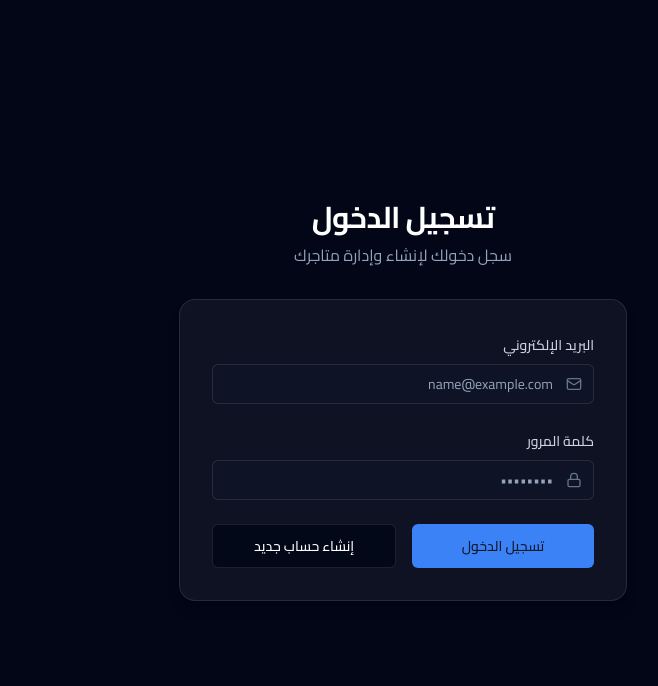
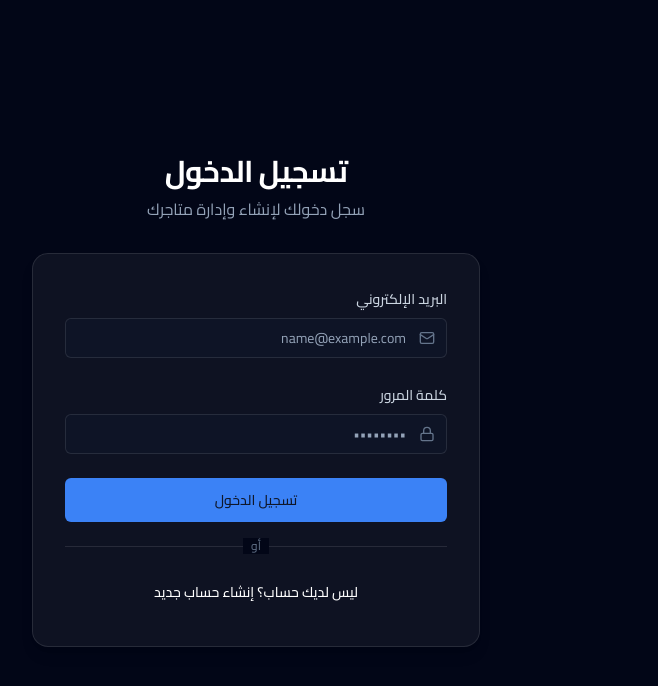
Before and after one commit to Samo-cyber/store-template, a Next.js app: page /www/login in a window 1280 px wide. Shown: the top 686 px of the page, without its empty margins (549-1207 px from the left). Built offline with nearby package versions, Linux system fonts and the light colour scheme.

Commit message:
fix start free

```diff
--- a/src/app/www/create-store/page.tsx
+++ b/src/app/www/create-store/page.tsx
@@ -1,6 +1,6 @@
 "use client";
 
-import { useState } from "react";
+import { useState, useEffect } from "react";
 import { useRouter } from "next/navigation";
 import { createBrowserClient } from "@supabase/ssr";
 import { Button } from "@/components/ui/Button";
@@ -16,6 +16,16 @@ export default function CreateStorePage() {
         process.env.NEXT_PUBLIC_SUPABASE_URL!,
         process.env.NEXT_PUBLIC_SUPABASE_ANON_KEY!
     );
+
+    useEffect(() => {
+        const checkAuth = async () => {
+            const { data: { session } } = await supabase.auth.getSession();
+            if (!session) {
+                router.push('/login?next=/create-store');
+            }
+        };
+        checkAuth();
+    }, [supabase, router]);
 
     const handleSubmit = async (e: React.FormEvent) => {
         e.preventDefault();
--- a/src/app/www/login/page.tsx
+++ b/src/app/www/login/page.tsx
@@ -16,6 +16,9 @@ export default function LoginPage() {
     const router = useRouter();
     const searchParams = useSearchParams();
     const next = searchParams.get('next') || '/create-store';
+    const initialView = searchParams.get('view') === 'signup' ? 'signup' : 'login';
+    const [view, setView] = useState<'login' | 'signup'>(initialView);
+
     const supabase = createBrowserClient(
         process.env.NEXT_PUBLIC_SUPABASE_URL!,
         process.env.NEXT_PUBLIC_SUPABASE_ANON_KEY!
@@ -42,7 +45,8 @@ export default function LoginPage() {
         }
     };
 
-    const handleSignUp = async () => {
+    const handleSignUp = async (e?: React.FormEvent) => {
+        if (e) e.preventDefault();
         setLoading(true);
         setError(null);
 
@@ -73,12 +77,16 @@ export default function LoginPage() {
                 className="w-full max-w-md space-y-8"
             >
                 <div className="text-center space-y-2">
-                    <h1 className="text-3xl font-bold tracking-tight">تسجيل الدخول</h1>
-                    <p className="text-slate-400">سجل دخولك لإنشاء وإدارة متاجرك</p>
+                    <h1 className="text-3xl font-bold tracking-tight">
+                        {view === 'signup' ? 'إنشاء حساب جديد' : 'تسجيل الدخول'}
+                    </h1>
+                    <p className="text-slate-400">
+                        {view === 'signup' ? 'أنشئ حسابك للبدء في بناء متجرك' : 'سجل دخولك لإنشاء وإدارة متاجرك'}
+                    </p>
                 </div>
 
                 <div className="bg-white/5 border border-white/10 rounded-2xl p-8 shadow-lg">
-                    <form onSubmit={handleLogin} className="space-y-6">
+                    <form onSubmit={view === 'signup' ? handleSignUp : handleLogin} className="space-y-6">
                         {error && (
                             <div className="p-3 text-sm text-red-500 bg-red-500/10 rounded-lg text-center">
                                 {error}
@@ -115,12 +123,28 @@ export default function LoginPage() {
                             </div>
                         </div>
 
-                        <div className="flex gap-4">
-                            <Button type="submit" className="flex-1 h-11" disabled={loading}>
-                                {loading ? <Loader2 className="h-5 w-5 animate-spin" /> : "تسجيل الدخول"}
+                        <div className="flex flex-col gap-4">
+                            <Button type="submit" className="w-full h-11" disabled={loading}>
+                                {loading ? <Loader2 className="h-5 w-5 animate-spin" /> : (view === 'signup' ? "إنشاء حساب" : "تسجيل الدخول")}
                             </Button>
-                            <Button type="button" variant="outline" className="flex-1 h-11 border-white/10 hover:bg-white/5" onClick={handleSignUp} disabled={loading}>
-                                إنشاء حساب جديد
+
+                            <div className="relative">
+                                <div className="absolute inset-0 flex items-center">
+                                    <span className="w-full border-t border-white/10" />
+                                </div>
+                                <div className="relative flex justify-center text-xs uppercase">
+                                    <span className="bg-slate-950 px-2 text-slate-500">أو</span>
+                                </div>
+                            </div>
+
+                            <Button
+                                type="button"
+                                variant="ghost"
+                                className="w-full h-11 hover:bg-white/5"
+                                onClick={() => setView(view === 'signup' ? 'login' : 'signup')}
+                                disabled={loading}
+                            >
+                                {view === 'signup' ? "لديك حساب بالفعل؟ تسجيل الدخول" : "ليس لديك حساب؟ إنشاء حساب جديد"}
                             </Button>
                         </div>
                     </form>
--- a/src/app/www/page.tsx
+++ b/src/app/www/page.tsx
@@ -49,7 +49,7 @@ export default async function LandingPage() {
                 <div className="flex flex-col sm:flex-row gap-4 justify-center">
                     {!session ? (
                         <>
-                            <Link href="/create-store">
+                            <Link href="/login?view=signup">
                                 <Button size="lg" className="text-lg px-8 py-6 rounded-full bg-primary hover:bg-primary/90">
                                     ابدأ مجاناً
                                 </Button>
```
